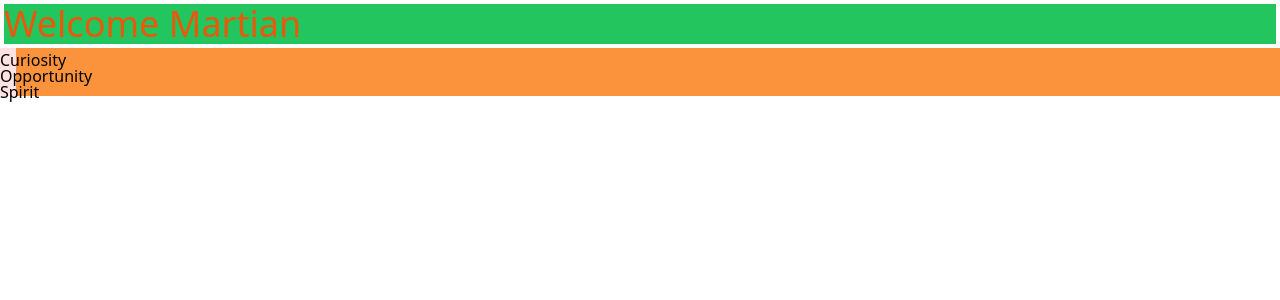
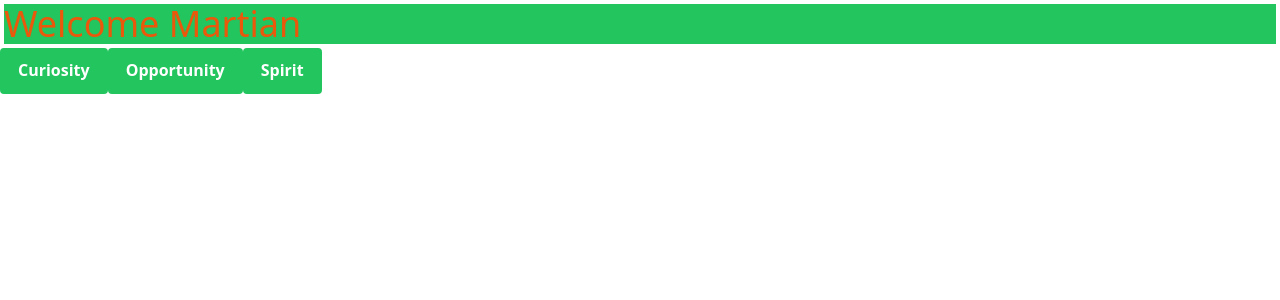
Before and after one commit to MrDHiggins/mars_dashboard, a React (Create React App) app in the folder client/: page / in a window 1280 px wide. Shown: the top 300 px of the page. Built offline with nearby package versions, Linux system fonts and the light colour scheme.

Commit message:
Initial tailwind styling - testing implementation

```diff
--- a/client/src/components/rover/RoverSelection.js
+++ b/client/src/components/rover/RoverSelection.js
@@ -25,7 +25,7 @@ function RoverSelection({ setSelectedRover }) {
   const roverButtons = rovers.map((rover) => {
     return (
       <button
-        className="flex flex-col h-4 w-4 bg-red-100"
+        className="rounded hover:rounded border-2 border-green-500 hover:border-green-600 bg-green-500 hover:bg-green-600 text-white font-bold py-2 px-4 m border-b-4 border-black"
         key={rover}
         value={rover}
         onClick={(event) => handleRoverSelection(event, rovers)}
@@ -38,7 +38,7 @@ function RoverSelection({ setSelectedRover }) {
   return (
     <div className="rover__selection__menu">
       <div className="flex flex-col">
-        <div className="h-80% w-80% bg-orange-400">{roverButtons}</div>
+        <div>{roverButtons}</div>
       </div>
     </div>
   );
```
